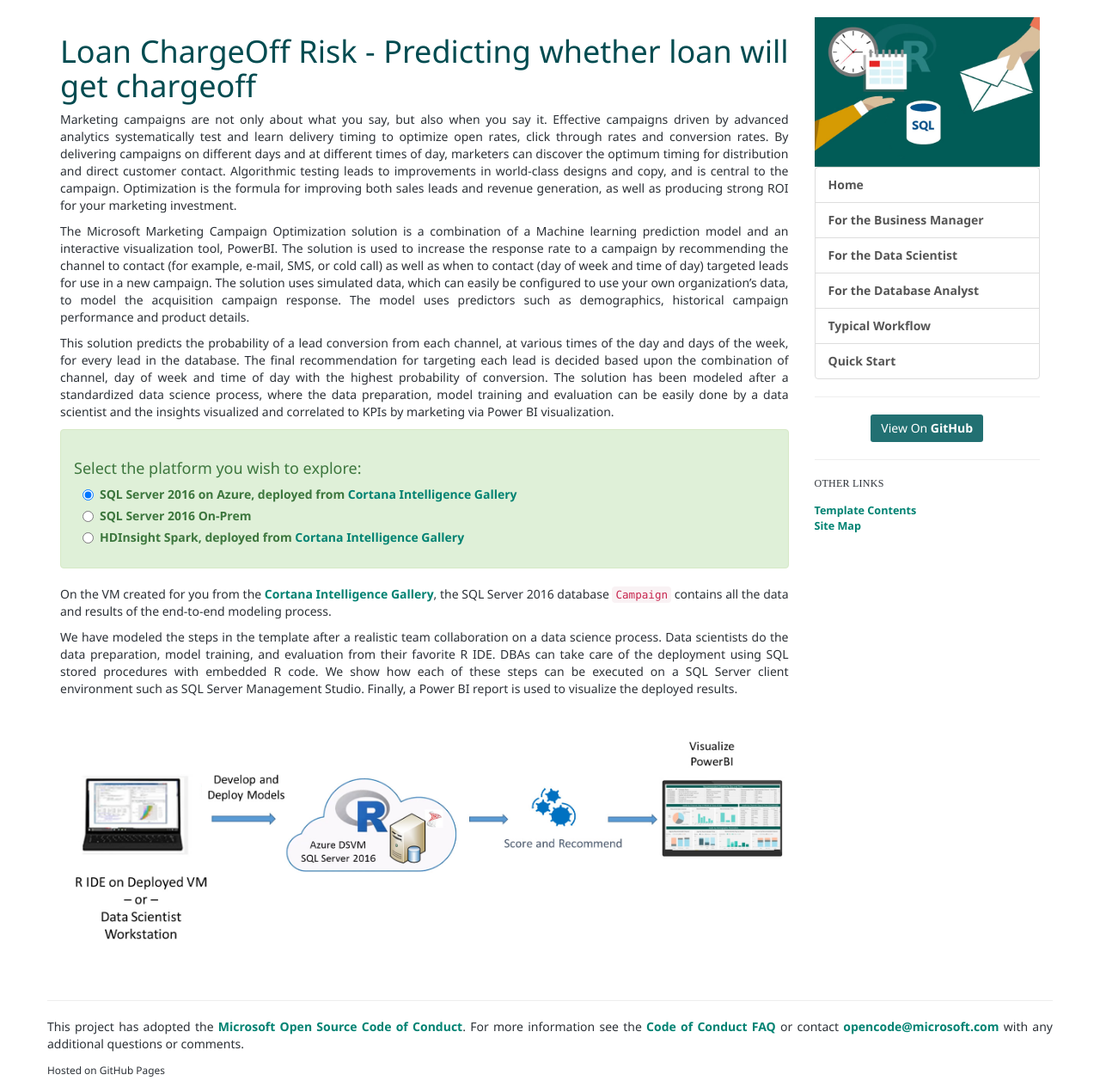
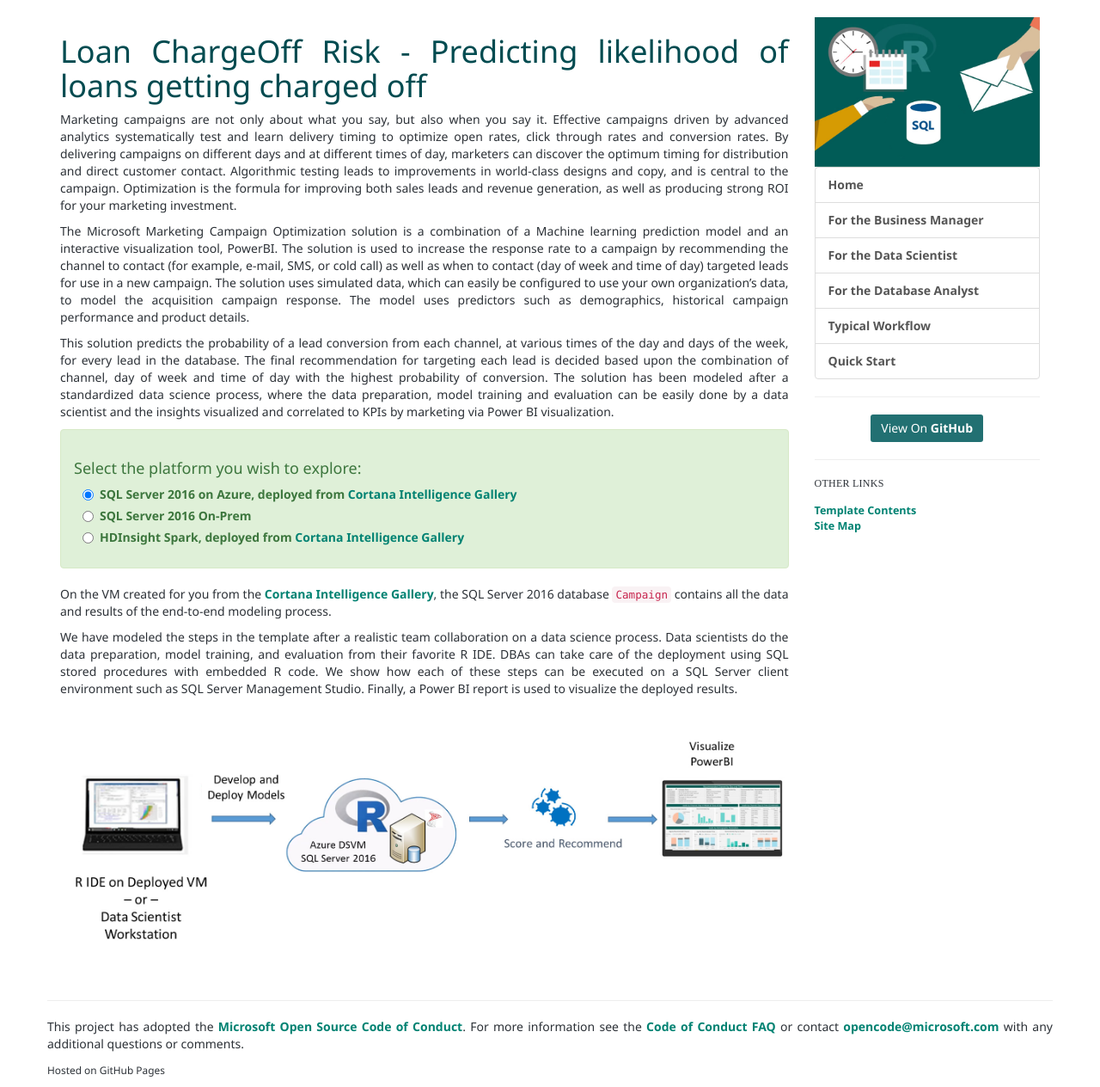
Before and after one commit to microsoft/r-server-loan-chargeoff, a Jekyll site: the page built from index.md, in a window 1280 px wide. Shown: the whole page at 86% size. Built offline with Jekyll 4.4.1, drawn with Linux system fonts in a browser that asks for light colours; nearby versions of some CDN libraries.

Commit message:
update default.html

```diff
--- a/_layouts/default.html
+++ b/_layouts/default.html
@@ -26,7 +26,7 @@
       <div class="row">
         <div class="col-sm-9">
           <div class="jumboton teal">
-            <h1>Loan ChargeOff Risk - Predicting whether loan will get chargeoff</h1>
+            <h1>Loan ChargeOff Risk - Predicting likelihood of loans getting charged off</h1>
           </div>
               <div class="content">
                 {{ content }}
```
